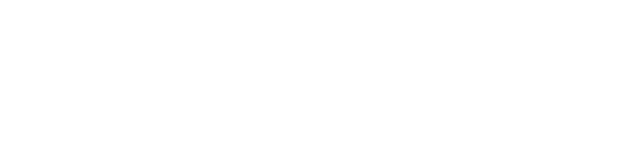
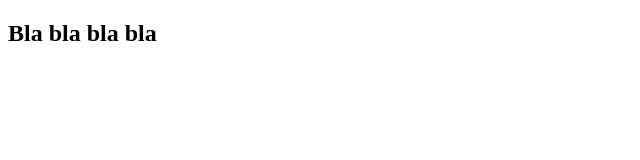
Before and after one commit to Artiesis/sharezza-oops, a plain HTML site: page index.html in a window 1280 px wide. Shown: the whole page, without its empty margins (0-640 px from the left). Drawn offline with Linux system fonts and the light colour scheme.

Commit message:
insertion paragraphe

```diff
--- a/index.html
+++ b/index.html
@@ -4,7 +4,9 @@
     <meta charset="UTF-8">
     <title>Sharezza-oops</title><!--I changed Title than a new named Charezza-oops-->
   </head>
-  <body><h2></h2>
+  <body><h2>
+    Bla bla bla bla
+  </h2>
 
   </body>
 </html>
```
